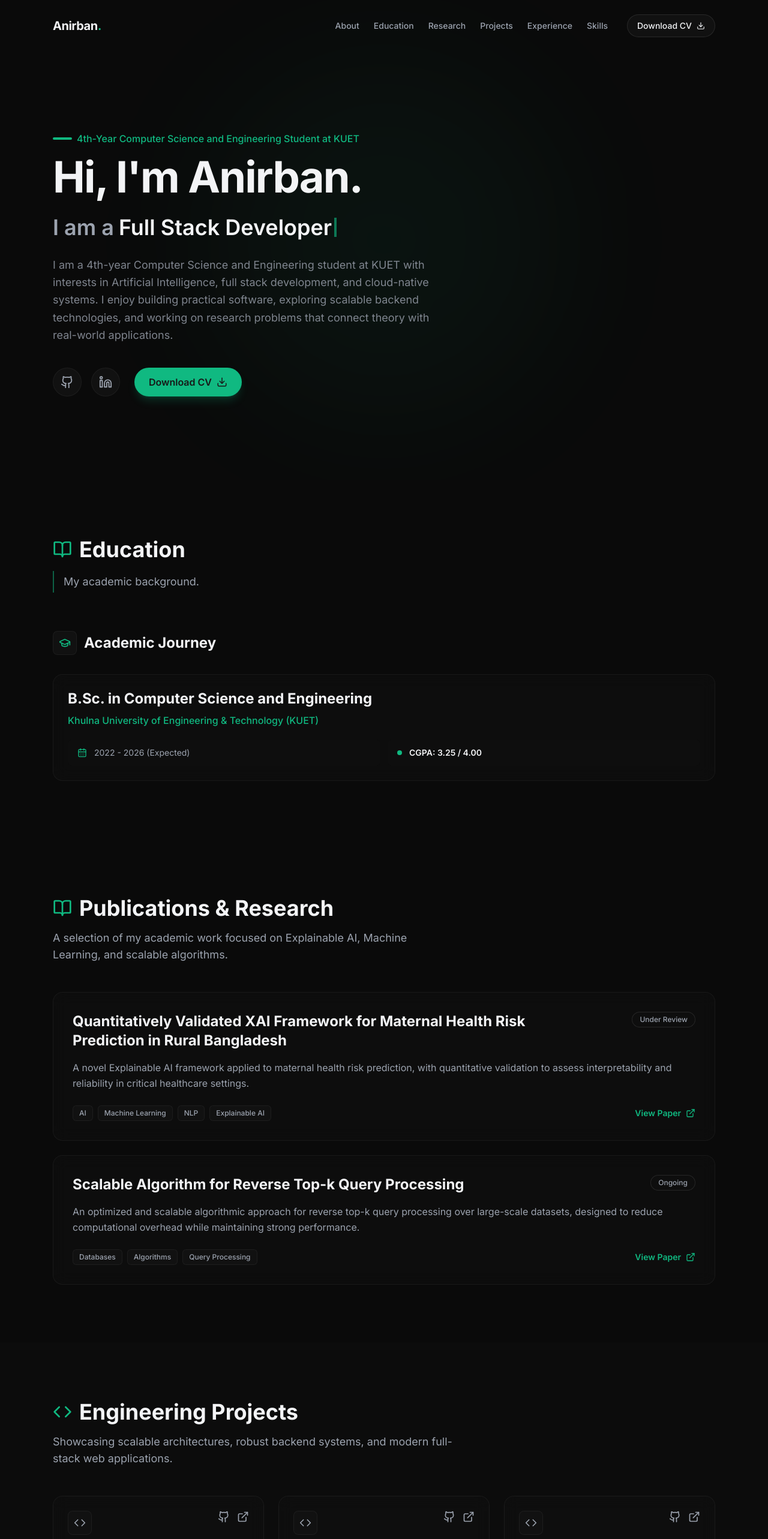
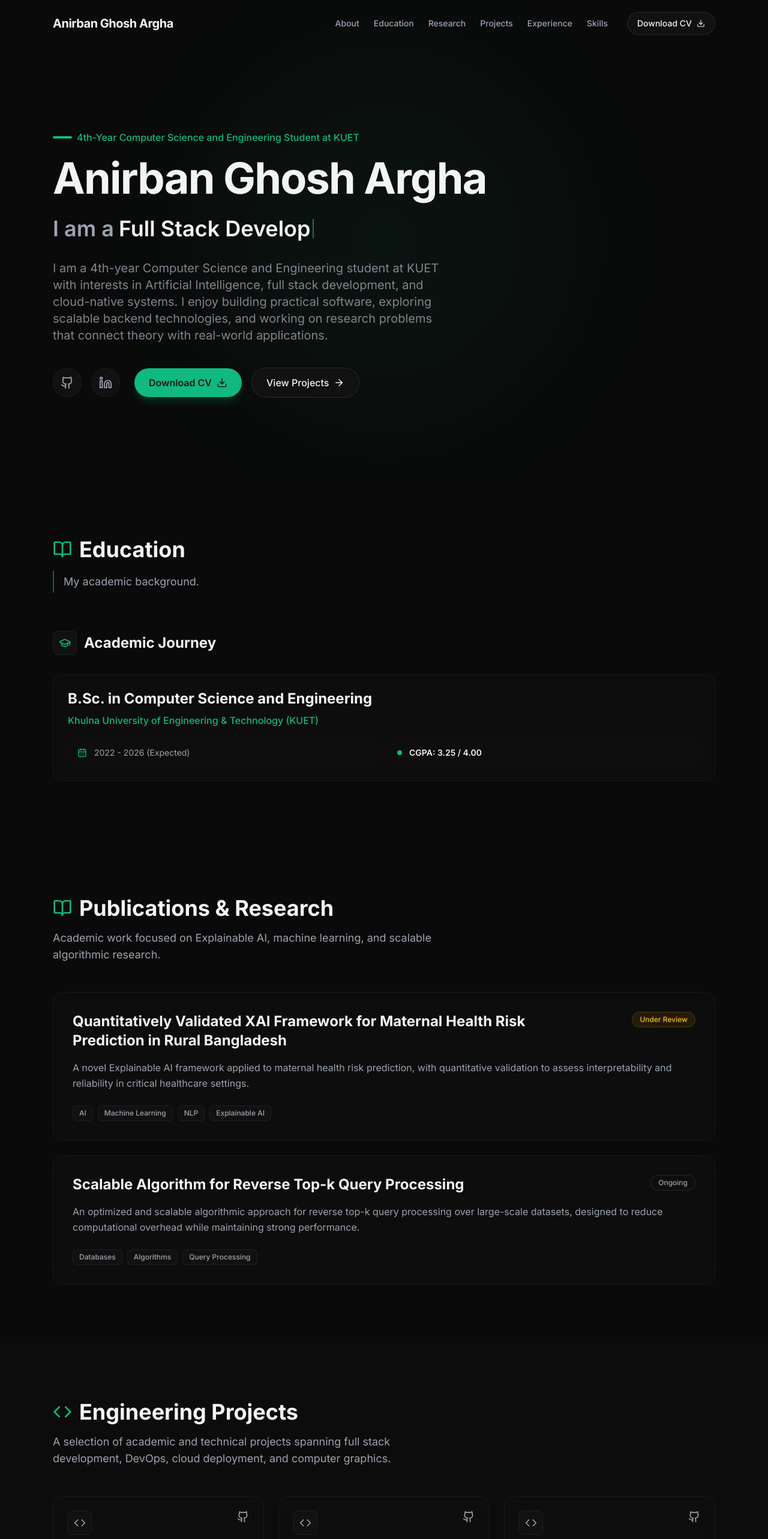
Before and after one commit to cryptic0053/Portfolio, a Next.js app: page / in a window 1280 px wide. Shown: the top 2566 px of the page at 60% size. Built offline with nearby package versions, Linux system fonts and the light colour scheme.

Commit message:
Polish portfolio UI and fix section details

```diff
--- a/src/components/Hero.tsx
+++ b/src/components/Hero.tsx
@@ -1,7 +1,7 @@
 "use client";
 
 import { motion } from "framer-motion";
-import { Github, Linkedin, Download } from "lucide-react";
+import { Github, Linkedin, Download, ArrowRight } from "lucide-react";
 import { portfolioData } from "@/data/portfolio";
 import { useEffect, useState } from "react";
 
@@ -12,11 +12,11 @@ export default function Hero() {
 
     useEffect(() => {
         const currentTitle = portfolioData.titles[titleIndex];
-        const typingSpeed = isDeleting ? 50 : 100;
+        const typingSpeed = isDeleting ? 45 : 90;
 
         const timeout = setTimeout(() => {
             if (!isDeleting && displayText === currentTitle) {
-                setTimeout(() => setIsDeleting(true), 1500);
+                setTimeout(() => setIsDeleting(true), 1400);
             } else if (isDeleting && displayText === "") {
                 setIsDeleting(false);
                 setTitleIndex((prev) => (prev + 1) % portfolioData.titles.length);
@@ -31,13 +31,15 @@ export default function Hero() {
     }, [displayText, isDeleting, titleIndex]);
 
     return (
-        <section id="about" className="min-h-screen flex items-center pt-20 relative overflow-hidden">
-            {/* Background glow */}
+        <section
+            id="about"
+            className="min-h-screen flex items-center pt-20 relative overflow-hidden"
+        >
             <div className="absolute top-1/2 left-1/2 -translate-x-1/2 -translate-y-1/2 w-[600px] h-[600px] bg-accent/10 rounded-full blur-[120px] -z-10 opacity-50"></div>
 
             <div className="container mx-auto px-6 max-w-6xl">
                 <motion.div
-                    initial={{ opacity: 0, y: 20 }}
+                    initial={{ opacity: 0, y: 24 }}
                     animate={{ opacity: 1, y: 0 }}
                     transition={{ duration: 0.8 }}
                     className="max-w-3xl"
@@ -46,22 +48,25 @@ export default function Hero() {
                         initial={{ opacity: 0 }}
                         animate={{ opacity: 1 }}
                         transition={{ delay: 0.2 }}
-                        className="text-accent font-medium mb-4 flex items-center gap-2"
+                        className="text-accent font-medium mb-5 flex items-center gap-2"
                     >
                         <span className="h-1 w-8 bg-accent rounded-full"></span>
                         {portfolioData.role}
                     </motion.div>
 
-                    <h1 className="text-5xl md:text-7xl font-bold tracking-tight mb-6">
-                        Hi, I&apos;m {portfolioData.name.split(" ")[0]}.
+                    <h1 className="text-5xl md:text-7xl font-bold tracking-tight mb-5 text-primary leading-tight">
+                        {portfolioData.name}
                     </h1>
 
-                    <div className="text-2xl md:text-4xl font-semibold text-muted h-10 md:h-12 mb-6 flex items-center">
-                        I am a <span className="text-primary ml-2">{displayText}</span>
-                        <span className="animate-pulse w-1 h-8 bg-accent ml-1"></span>
+                    <div className="text-2xl md:text-4xl font-semibold text-muted min-h-[3rem] md:min-h-[3.5rem] mb-6 flex flex-wrap items-center">
+                        <span>I am a</span>
+                        <span className="text-primary ml-2 min-w-[180px] md:min-w-[240px] inline-flex items-center">
+                            {displayText || portfolioData.titles[0]}
+                            <span className="animate-pulse w-[2px] h-7 md:h-8 bg-accent ml-1"></span>
+                        </span>
                     </div>
 
-                    <p className="text-lg text-muted/80 leading-relaxed mb-10 max-w-2xl">
+                    <p className="text-lg md:text-xl text-muted/80 leading-relaxed mb-10 max-w-2xl">
                         {portfolioData.description}
                     </p>
 
@@ -70,24 +75,42 @@ export default function Hero() {
                             href={portfolioData.socials.github}
                             target="_blank"
                             rel="noreferrer"
-                            className="p-3 rounded-full bg-surface border border-white/5 hover:border-accent/50 hover:bg-white/5 transition-all group"
+                            aria-label="GitHub"
+                            className="p-3 rounded-full bg-surface border border-white/5 hover:border-accent/50 hover:bg-white/5 transition-all duration-300 group hover:-translate-y-0.5"
                         >
-                            <Github className="text-muted group-hover:text-primary transition-colors" size={22} />
+                            <Github
+                                className="text-muted group-hover:text-primary transition-colors"
+                                size={22}
+                            />
                         </a>
+
                         <a
                             href={portfolioData.socials.linkedin}
                             target="_blank"
                             rel="noreferrer"
-                            className="p-3 rounded-full bg-surface border border-white/5 hover:border-accent/50 hover:bg-white/5 transition-all group"
+                            aria-label="LinkedIn"
+                            className="p-3 rounded-full bg-surface border border-white/5 hover:border-accent/50 hover:bg-white/5 transition-all duration-300 group hover:-translate-y-0.5"
                         >
-                            <Linkedin className="text-muted group-hover:text-primary transition-colors" size={22} />
+                            <Linkedin
+                                className="text-muted group-hover:text-primary transition-colors"
+                                size={22}
+                            />
                         </a>
+
                         <a
                             href={portfolioData.socials.cv}
-                            className="ml-2 flex items-center gap-2 px-6 py-3 rounded-full bg-accent text-neutral-900 font-semibold hover:bg-accent/90 transition-all hover:scale-105 active:scale-95 shadow-lg shadow-accent/20"
+                            className="ml-0 sm:ml-2 inline-flex items-center gap-2 px-6 py-3 rounded-full bg-accent text-neutral-900 font-semibold hover:bg-accent/90 transition-all duration-300 hover:scale-[1.03] active:scale-95 shadow-lg shadow-accent/20"
                         >
                             Download CV
                             <Download size={18} />
+                        </a>
+
+                        <a
+                            href="#projects"
+                            className="inline-flex items-center gap-2 px-6 py-3 rounded-full border border-white/10 bg-surface text-primary font-medium hover:border-accent/40 hover:bg-white/5 transition-all duration-300"
+                        >
+                            View Projects
+                            <ArrowRight size={18} />
                         </a>
                     </div>
                 </motion.div>
--- a/src/components/Navbar.tsx
+++ b/src/components/Navbar.tsx
@@ -1,7 +1,7 @@
 "use client";
 
 import { useState, useEffect } from "react";
-import { motion } from "framer-motion";
+import { motion, AnimatePresence } from "framer-motion";
 import { Download, Menu, X } from "lucide-react";
 import { portfolioData } from "@/data/portfolio";
 
@@ -11,8 +11,9 @@ export default function Navbar() {
 
     useEffect(() => {
         const handleScroll = () => {
-            setScrolled(window.scrollY > 50);
+            setScrolled(window.scrollY > 40);
         };
+
         window.addEventListener("scroll", handleScroll);
         return () => window.removeEventListener("scroll", handleScroll);
     }, []);
@@ -30,75 +31,92 @@ export default function Navbar() {
         <motion.header
             initial={{ y: -100 }}
             animate={{ y: 0 }}
-            className={`fixed top-0 left-0 right-0 z-50 transition-all duration-300 ${scrolled ? "py-4 glass shadow-lg shadow-black/20" : "py-6 bg-transparent"
+            transition={{ duration: 0.5 }}
+            className={`fixed top-0 left-0 right-0 z-50 transition-all duration-300 ${scrolled
+                    ? "py-3 glass shadow-lg shadow-black/20 backdrop-blur-xl"
+                    : "py-5 bg-transparent"
                 }`}
         >
             <div className="container mx-auto px-6 max-w-6xl flex items-center justify-between">
-                <a href="#" className="text-xl font-bold tracking-tight">
-                    Anirban<span className="text-accent">.</span>
+                <a
+                    href="#about"
+                    className="text-lg md:text-xl font-bold tracking-tight text-primary hover:text-accent transition-colors"
+                >
+                    {portfolioData.name}
                 </a>
 
-                {/* Desktop Nav */}
                 <nav className="hidden md:flex items-center gap-8">
                     <ul className="flex items-center gap-6 text-sm font-medium text-muted">
                         {navLinks.map((link) => (
                             <li key={link.name}>
                                 <a
                                     href={link.href}
-                                    className="hover:text-primary transition-colors hover:text-accent"
+                                    className="hover:text-accent transition-colors"
                                 >
                                     {link.name}
                                 </a>
                             </li>
                         ))}
                     </ul>
+
                     <a
                         href={portfolioData.socials.cv}
                         target="_blank"
                         rel="noopener noreferrer"
-                        className="flex items-center gap-2 px-4 py-2 text-sm font-medium rounded-full bg-surface border border-white/10 hover:bg-white/5 transition-all text-primary hover:border-accent/50 group"
+                        className="inline-flex items-center gap-2 px-4 py-2 text-sm font-medium rounded-full bg-surface border border-white/10 text-primary hover:border-accent/50 hover:bg-white/5 transition-all duration-300 group"
                     >
                         Download CV
-                        <Download size={14} className="group-hover:-translate-y-0.5 transition-transform" />
+                        <Download
+                            size={14}
+                            className="group-hover:-translate-y-0.5 transition-transform"
+                        />
                     </a>
                 </nav>
 
-                {/* Mobile Toggle */}
                 <button
-                    className="md:hidden text-primary"
+                    className="md:hidden text-primary p-2 rounded-lg hover:bg-surface/60 transition-colors"
                     onClick={() => setMobileMenuOpen(!mobileMenuOpen)}
+                    aria-label="Toggle navigation menu"
                 >
                     {mobileMenuOpen ? <X size={24} /> : <Menu size={24} />}
                 </button>
             </div>
 
-            {/* Mobile Nav */}
+            <AnimatePresence>
                 {mobileMenuOpen && (
-                <div className="md:hidden absolute top-full left-0 right-0 glass border-t border-white/5 py-4 px-6 flex flex-col gap-4 shadow-xl">
-                    <ul className="flex flex-col gap-4 text-sm font-medium text-muted">
+                    <motion.div
+                        initial={{ opacity: 0, y: -12 }}
+                        animate={{ opacity: 1, y: 0 }}
+                        exit={{ opacity: 0, y: -12 }}
+                        transition={{ duration: 0.2 }}
+                        className="md:hidden absolute top-full left-0 right-0 glass border-t border-white/5 py-5 px-6 shadow-xl"
+                    >
+                        <ul className="flex flex-col gap-2 text-sm font-medium text-muted">
                             {navLinks.map((link) => (
                                 <li key={link.name}>
                                     <a
                                         href={link.href}
                                         onClick={() => setMobileMenuOpen(false)}
-                                    className="block hover:text-accent transition-colors py-2"
+                                        className="block rounded-lg px-3 py-3 hover:bg-surface/70 hover:text-accent transition-all"
                                     >
                                         {link.name}
                                     </a>
                                 </li>
                             ))}
                         </ul>
+
                         <a
                             href={portfolioData.socials.cv}
                             target="_blank"
                             rel="noopener noreferrer"
-                        className="flex items-center justify-center gap-2 px-4 py-3 text-sm font-medium rounded-lg bg-accent text-neutral-900 transition-all"
+                            className="mt-4 inline-flex w-full items-center justify-center gap-2 px-4 py-3 text-sm font-medium rounded-xl bg-accent text-neutral-900 hover:bg-accent/90 transition-all"
                         >
                             Download CV
                             <Download size={14} />
                         </a>
-                </div>
+                    </motion.div>
                 )}
+            </AnimatePresence>
         </motion.header>
     );
 }
--- a/src/components/ProjectsSection.tsx
+++ b/src/components/ProjectsSection.tsx
@@ -20,12 +20,16 @@ export default function ProjectsSection() {
                         Engineering Projects
                     </h2>
                     <p className="text-muted max-w-2xl text-lg">
-                        Showcasing scalable architectures, robust backend systems, and modern full-stack web applications.
+                        A selection of academic and technical projects spanning full stack development, DevOps, cloud deployment, and computer graphics.
                     </p>
                 </motion.div>
 
                 <div className="grid grid-cols-1 md:grid-cols-2 lg:grid-cols-3 gap-6">
-                    {projects.map((project, index) => (
+                    {projects.map((project, index) => {
+                        const hasGithub = project.githubLink && project.githubLink !== "#";
+                        const hasLive = project.liveLink && project.liveLink !== "#";
+
+                        return (
                             <motion.div
                                 key={project.id}
                                 initial={{ opacity: 0, scale: 0.95 }}
@@ -36,20 +40,39 @@ export default function ProjectsSection() {
                             >
                                 <div className="flex justify-between items-start mb-4">
                                     <div className="w-10 h-10 rounded-lg bg-surface flex items-center justify-center border border-white/5 group-hover:border-accent/30 group-hover:bg-accent/10 transition-colors">
-                                    <Code className="text-muted group-hover:text-accent transition-colors" size={20} />
+                                        <Code
+                                            className="text-muted group-hover:text-accent transition-colors"
+                                            size={20}
+                                        />
                                     </div>
+
+                                    {(hasGithub || hasLive) && (
                                         <div className="flex items-center gap-3">
-                                    {project.githubLink && (
-                                        <a href={project.githubLink} className="text-muted hover:text-primary transition-colors">
+                                            {hasGithub && (
+                                                <a
+                                                    href={project.githubLink}
+                                                    target="_blank"
+                                                    rel="noreferrer"
+                                                    aria-label={`${project.title} GitHub repository`}
+                                                    className="text-muted hover:text-primary transition-colors"
+                                                >
                                                     <Github size={20} />
                                                 </a>
                                             )}
-                                    {project.liveLink && (
-                                        <a href={project.liveLink} className="text-muted hover:text-accent transition-colors">
+
+                                            {hasLive && (
+                                                <a
+                                                    href={project.liveLink}
+                                                    target="_blank"
+                                                    rel="noreferrer"
+                                                    aria-label={`${project.title} live demo`}
+                                                    className="text-muted hover:text-accent transition-colors"
+                                                >
                                                     <ExternalLink size={20} />
                                                 </a>
                                             )}
                                         </div>
+                                    )}
                                 </div>
 
                                 <h3 className="text-xl font-bold mb-3 text-primary group-hover:text-accent transition-colors">
@@ -62,13 +85,17 @@ export default function ProjectsSection() {
 
                                 <div className="flex flex-wrap gap-2 mt-auto">
                                     {project.techBadges.map((tech) => (
-                                    <span key={tech} className="text-[11px] font-medium px-2 py-1 rounded bg-surface/50 text-muted/80 border border-white/5">
+                                        <span
+                                            key={tech}
+                                            className="text-[11px] font-medium px-2.5 py-1 rounded bg-surface/50 text-muted/80 border border-white/5"
+                                        >
                                             {tech}
                                         </span>
                                     ))}
                                 </div>
                             </motion.div>
-                    ))}
+                        );
+                    })}
                 </div>
             </div>
         </section>
--- a/src/components/ResearchSection.tsx
+++ b/src/components/ResearchSection.tsx
@@ -20,19 +20,29 @@ export default function ResearchSection() {
                         Publications & Research
                     </h2>
                     <p className="text-muted max-w-2xl text-lg">
-                        A selection of my academic work focused on Explainable AI, Machine Learning, and scalable algorithms.
+                        Academic work focused on Explainable AI, machine learning, and scalable algorithmic research.
                     </p>
                 </motion.div>
 
                 <div className="flex flex-col gap-6">
-                    {researchPapers.map((paper, index) => (
+                    {researchPapers.map((paper, index) => {
+                        const hasPaperLink = paper.link && paper.link !== "#";
+
+                        const statusClass =
+                            paper.status === "Published"
+                                ? "bg-accent/10 text-accent border-accent/20"
+                                : paper.status === "Under Review"
+                                    ? "bg-amber-500/10 text-amber-400 border-amber-500/20"
+                                    : "bg-surface/50 text-muted border-white/10";
+
+                        return (
                             <motion.div
                                 key={paper.id}
                                 initial={{ opacity: 0, y: 20 }}
                                 whileInView={{ opacity: 1, y: 0 }}
                                 viewport={{ once: true, margin: "-50px" }}
                                 transition={{ duration: 0.5, delay: index * 0.1 }}
-                            className="glass p-6 md:p-8 rounded-2xl hover:border-accent/30 transition-colors group relative overflow-hidden"
+                                className="glass p-6 md:p-8 rounded-2xl hover:border-accent/30 transition-all duration-300 group relative overflow-hidden"
                             >
                                 <div className="absolute top-0 left-0 w-1 h-full bg-accent/50 transform origin-top scale-y-0 group-hover:scale-y-100 transition-transform duration-300"></div>
 
@@ -40,10 +50,10 @@ export default function ResearchSection() {
                                     <h3 className="text-xl md:text-2xl font-bold text-primary group-hover:text-accent transition-colors max-w-3xl">
                                         {paper.title}
                                     </h3>
-                                <span className={`shrink-0 px-3 py-1 rounded-full text-xs font-medium border ${paper.status === "Published"
-                                        ? "bg-accent/10 text-accent border-accent/20"
-                                        : "bg-surface/50 text-muted border-white/10"
-                                    }`}>
+
+                                    <span
+                                        className={`shrink-0 px-3 py-1 rounded-full text-xs font-medium border ${statusClass}`}
+                                    >
                                         {paper.status}
                                     </span>
                                 </div>
@@ -55,22 +65,30 @@ export default function ResearchSection() {
                                 <div className="flex flex-wrap items-center justify-between gap-4">
                                     <div className="flex flex-wrap gap-2">
                                         {paper.tags.map((tag) => (
-                                        <span key={tag} className="text-xs font-medium px-2.5 py-1 rounded-md bg-surface text-muted border border-white/5">
+                                            <span
+                                                key={tag}
+                                                className="text-xs font-medium px-2.5 py-1 rounded-md bg-surface text-muted border border-white/5"
+                                            >
                                                 {tag}
                                             </span>
                                         ))}
                                     </div>
 
+                                    {hasPaperLink && (
                                         <a
                                             href={paper.link}
-                                    className="flex items-center gap-2 text-sm font-semibold text-accent hover:text-accent/80 transition-colors"
+                                            target="_blank"
+                                            rel="noreferrer"
+                                            className="inline-flex items-center gap-2 text-sm font-semibold text-accent hover:text-accent/80 transition-colors"
                                         >
                                             View Paper
                                             <ExternalLink size={16} />
                                         </a>
+                                    )}
                                 </div>
                             </motion.div>
-                    ))}
+                        );
+                    })}
                 </div>
             </div>
         </section>
```
Also changed, not shown: src/components/ExperienceSection.tsx (+20 -12 lines), src/components/Footer.tsx (+21 -9 lines), src/components/SkillsBento.tsx (+11 -18 lines). Lines whose indentation alone changed are shown as unchanged.
